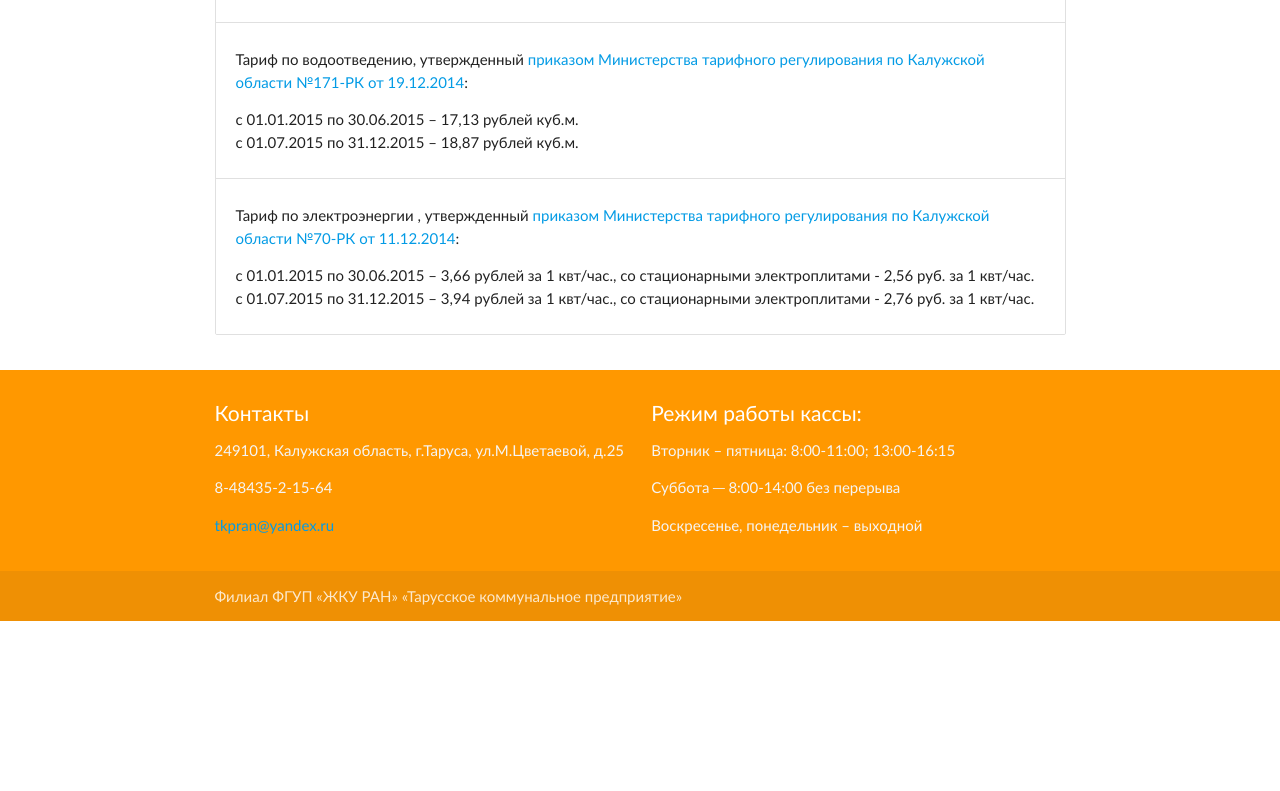
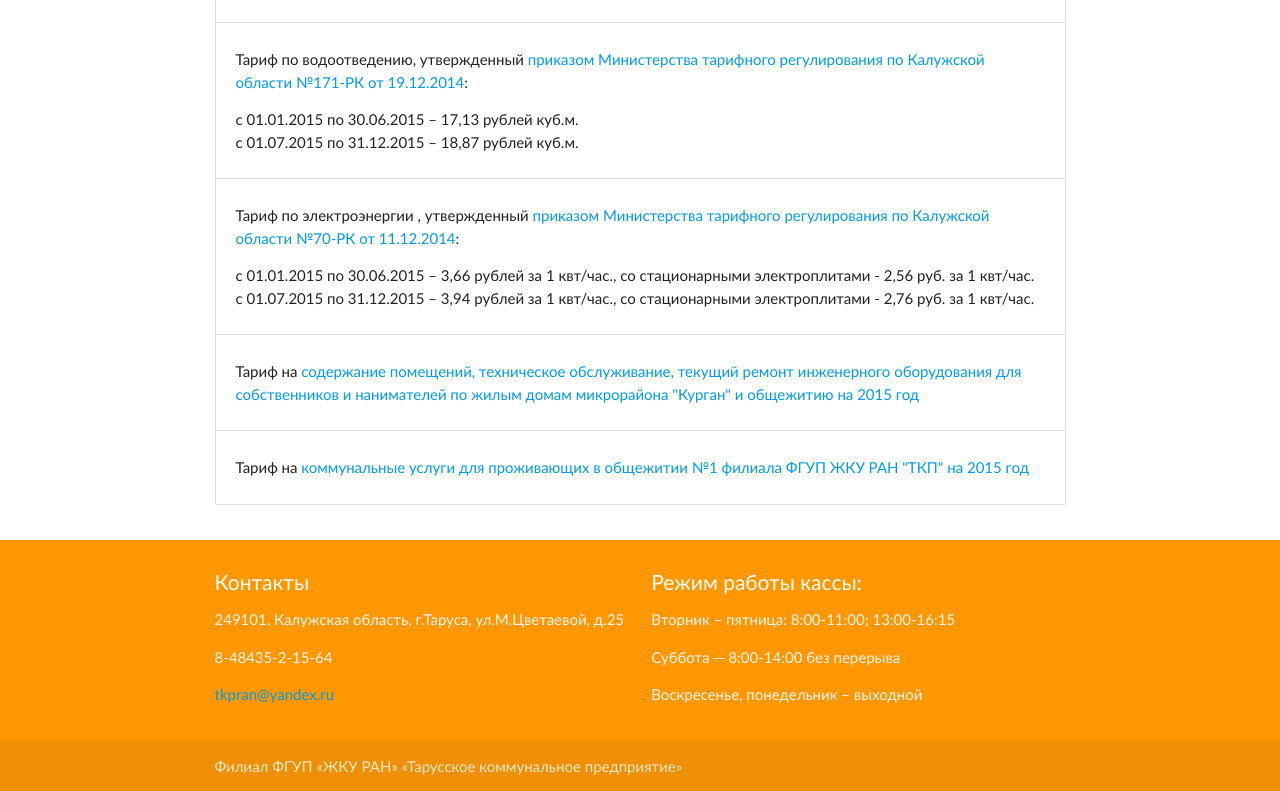
Before and after one commit to tkptarusa/tkptarusa.github.io, a plain HTML site: page tarification.html in a window 1280 px wide. Shown: the part 971-1762 px from the top of the page. Before the commit the page ends 1592 px from the top, so only its background shows below. Drawn offline with nearby package versions, Linux system fonts and the light colour scheme.

Commit message:
Openinfo

```diff
--- a/tarification.html
+++ b/tarification.html
@@ -65,6 +65,9 @@
 <li class="collection-item"><p>Тариф по электроэнергии , утвержденный  <a href="documents/70_rk.doc">приказом  Министерства тарифного регулирования по Калужской области №70-РК от 11.12.2014</a>:
 <ul><li>с 01.01.2015 по 30.06.2015 – 3,66 рублей за 1 квт/час., со стационарными электроплитами - 2,56 руб. за 1 квт/час.</li>
 <li>с 01.07.2015 по 31.12.2015 – 3,94 рублей за 1 квт/час., со стационарными электроплитами - 2,76 руб. за 1 квт/час.</li></ul></p></li>
+
+<li class="collection-item"><p>Тариф на <a href="documents/tarif_to.doc">содержание помещений, техническое обслуживание, текущий ремонт инженерного оборудования для собственников и нанимателей по жилым домам микрорайона "Курган" и общежитию на 2015 год</a></p></li>
+<li class="collection-item"><p>Тариф на <a href="documents/tarif_obsch.doc">коммунальные услуги для проживающих в общежитии №1 филиала ФГУП ЖКУ РАН "ТКП" на 2015 год</a></p></li>
 </ul>
 </div>
 
```
Also changed, not shown: 2 other files.
